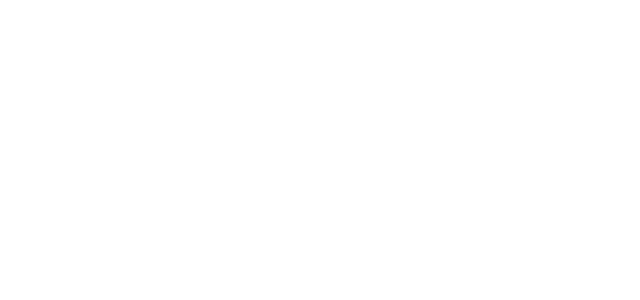
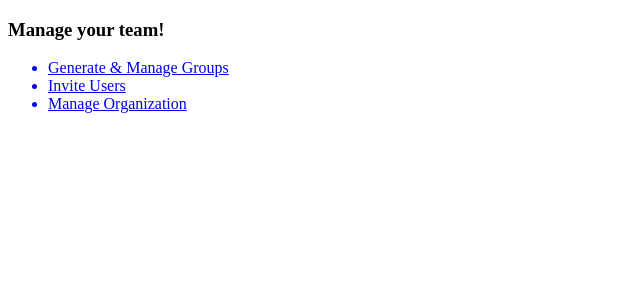
Before and after one commit to New-Crew/NewCrew, a React app: page /groups in a window 1280 px wide. Shown: the top 300 px of the page, without its empty margins (0-640 px from the left). Built offline with nearby package versions, Linux system fonts and the light colour scheme; no server answers.

Commit message:
Added admin management

```diff
--- a/src/containers/AdminContainer.jsx
+++ b/src/containers/AdminContainer.jsx
@@ -1,22 +1,16 @@
 // this container will be routed to when an admin creates a new organization
-// it will first render the AdminMainConsole
 
-import React, { Component } from 'react';
+
+import React, { Component, useState, useEffect } from 'react';
 import AdminMainConsole from '../components/AdminMainConsole.jsx';
-import AdminInviteUser from '../components/AdminInviteUsers.jsx'
-import AdminCreateGroups from '../components/AdminCreateGroups.jsx'
 import { BrowserRouter as Router, Switch, Route } from 'react-router-dom'
+
 
 function AdminContainer() {
 
     return (
-// will need to render certain components depending on what selections the admin makes
         <div className="AdminConsole">
-            <p> admin container</p>
-
-            {/* <AdminMainConsole />
-            <AdminCreateGroups />
-            <AdminInviteUser /> */}
+            <AdminMainConsole />
         </div>
     )
 }
--- a/src/containers/MainContainer.jsx
+++ b/src/containers/MainContainer.jsx
@@ -1,7 +1,6 @@
 // MainContainer renders the loginForm
 
 import React, { Component } from 'react';
-import Nav from '../components/Nav.jsx'
 import LoginForm from '../components/LoginForm.jsx'
 import AdminContainer from './AdminContainer.jsx'
 import AdminLogin from '../components/AdminLogin.jsx'
@@ -10,6 +9,7 @@ import { BrowserRouter as Router, Switch, Route, Link } from 'react-router-dom'
 import AdminCreateGroups from '../components/AdminCreateGroups.jsx';
 import AdminInviteUsers from '../components/AdminInviteUsers.jsx';
 import AdminMainConsole from '../components/AdminMainConsole.jsx';
+import AdminManageMembers from '../components/AdminManageMembers.jsx';
 
 function MainContainer() {
 
@@ -38,6 +38,9 @@ function MainContainer() {
                 <Route path="/main">
                     <AdminMainConsole />
                 </Route>
+                <Route path="/groups">
+                    <AdminManageMembers />
+                </Route>
 
             </Switch>
         </Router>
```
Also changed, not shown: 1 other file (tests, documents, lock files or other folders).
